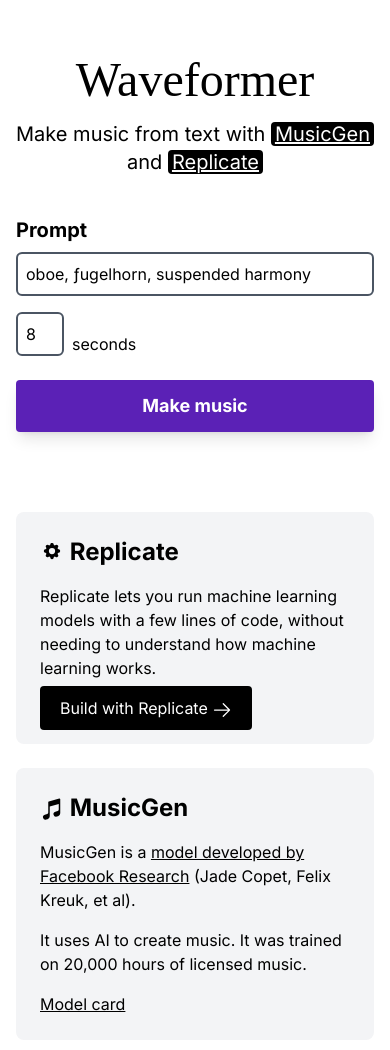
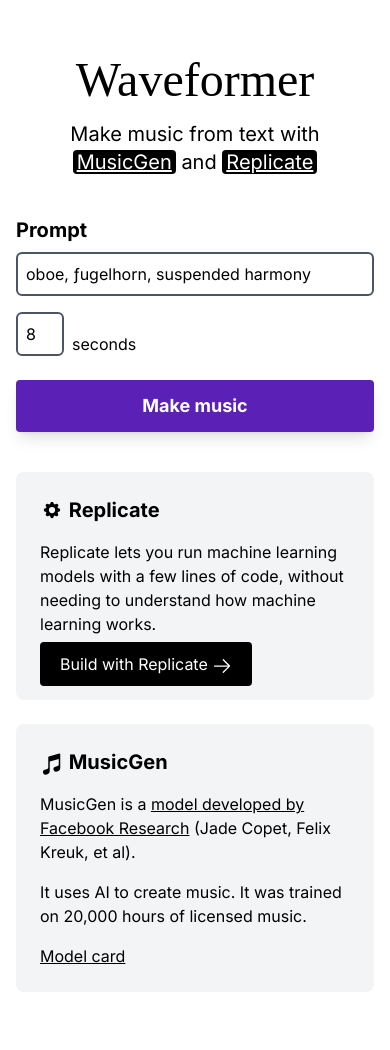
Before and after one commit to fofr/waveformer, a Next.js app: page / in a window 390 px wide. Shown: the top 1050 px of the page. Built offline with nearby package versions, Linux system fonts and the light colour scheme; a web font is replaced by a local one.

Commit message:
Better text wrapping on mobile

```diff
--- a/components/FooterPromo.js
+++ b/components/FooterPromo.js
@@ -4,10 +4,10 @@
 
 const FooterPromo = () => {
   return (
-    <div className="md:grid gap-4 md:grid-cols-2 mt-20">
+    <div className="md:grid gap-4 md:grid-cols-2 md:mt-20 mt-10">
       <div className="p-6 mb-6 bg-gray-100 rounded-lg">
         <div className="max-w-prose">
-          <h2 className="font-bold text-2xl mb-4">
+          <h2 className="font-bold md:text-2xl text-xl mb-4">
             <Cog8ToothIcon className="h-6 w-6 inline-block pb-1"></Cog8ToothIcon> Replicate
           </h2>
           <p className="mb-4">Replicate lets you run machine learning models with a few lines of code, without needing to understand how machine learning works.</p>
@@ -18,7 +18,7 @@
       </div>
       <div className="p-6 mb-6 bg-gray-100 rounded-lg">
         <div className="max-w-prose">
-          <h2 className="font-bold text-2xl mb-4">
+          <h2 className="font-bold md:text-2xl text-xl mb-4">
             <MusicalNoteIcon className="h-6 w-6 inline-block"></MusicalNoteIcon> MusicGen
           </h2>
           <p className="mb-4">MusicGen is a <Link className="underline" href="https://github.com/facebookresearch/audiocraft">model developed by Facebook Research</Link> (Jade Copet, Felix Kreuk, et al).</p>
--- a/pages/index.js
+++ b/pages/index.js
@@ -19,7 +19,7 @@
         </h1>
 
         <p className="text-center mb-10 -mt-2 md:text-2xl text-xl">
-          Make music from text with <Link className="hover:bg-violet-900 underline md:underline-offset-4 hover:no-underline bg-black text-white md:px-2 md:py-1 px-1 rounded" href="https://github.com/facebookresearch/audiocraft#musicgen">MusicGen</Link> and <Link href="https://replicate.com/joehoover/musicgen-melody" className="hover:bg-violet-900 underline md:underline-offset-4 hover:no-underline bg-black text-white md:px-2 px-1 md:py-1 rounded">Replicate</Link>
+          Make music from text with <Link className="hover:bg-violet-900 underline md:underline-offset-4 hover:no-underline bg-black text-white md:px-2 md:py-1 px-1 rounded" href="https://github.com/facebookresearch/audiocraft#musicgen">MusicGen</Link>&nbsp;and <Link href="https://replicate.com/joehoover/musicgen-melody" className="hover:bg-violet-900 underline md:underline-offset-4 hover:no-underline bg-black text-white md:px-2 px-1 md:py-1 rounded">Replicate</Link>
         </p>
 
         <GenerateForm />
```
